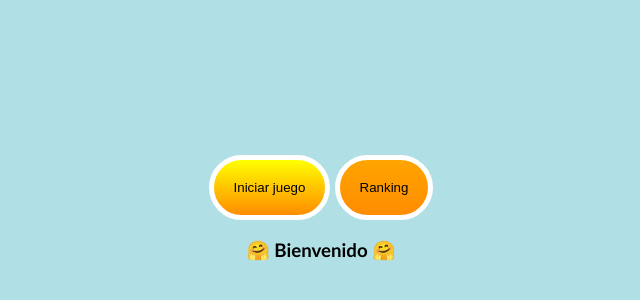
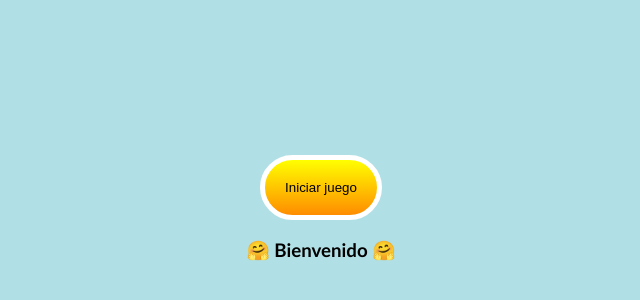
Before and after one commit to NicolasRosero/couple-cards-game, a plain HTML site: page index.html in a window 1280 px wide. Shown: the part 192-492 px from the top of the page, without its empty margins (319-959 px from the left). Drawn offline with Linux system fonts and the light colour scheme.

Commit message:
Juego de parejas completo

```diff
--- a/index.html
+++ b/index.html
@@ -24,10 +24,10 @@
         Iniciar juego
       </button>
 
-      <!-- Boton reinicio -->
-      <button class="rest-game" title="Ranking de jugadores">
+      <!-- Boton ranking -->
+      <!-- <button class="rest-game" title="Ranking de jugadores">
         Ranking
-      </button>
+      </button> -->
     </div>
     <!-- Tiempo de terminación -->
     <div class="time-end">
```
